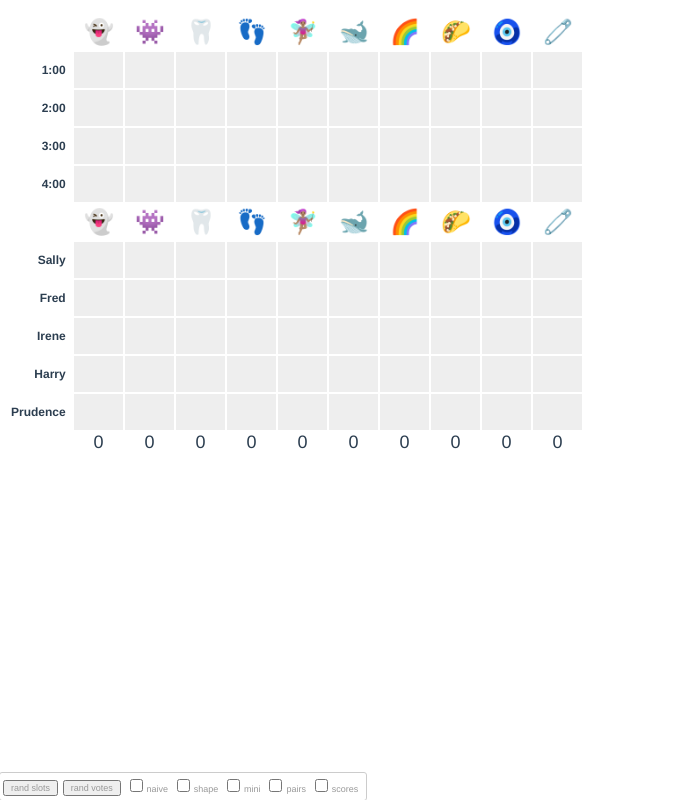
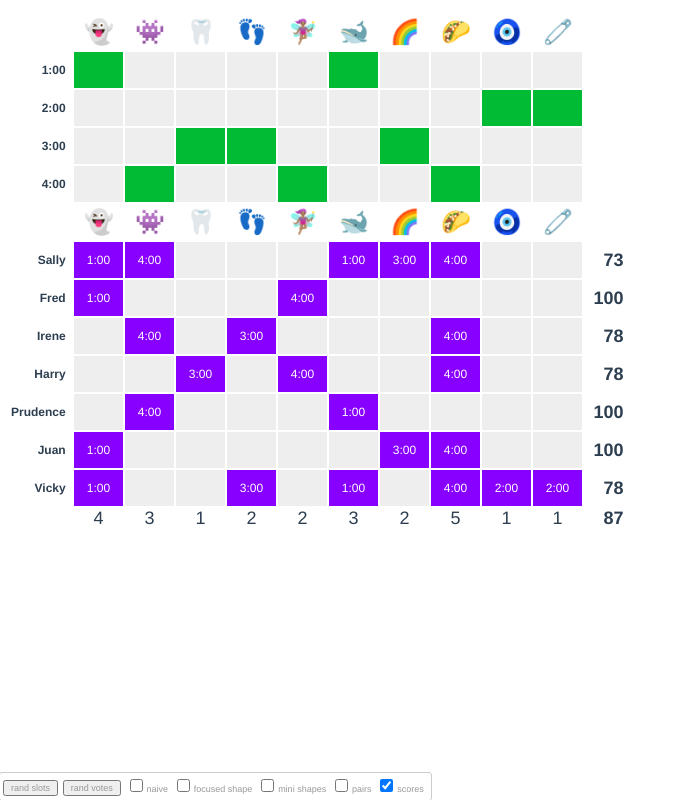
Before and after one commit to pcantrell/sessionizer-visualizer, a Vue app: page / in a window 1280 px wide. Shown: the whole page, without its empty margins (0-686 px from the left). Built offline with nearby package versions, Linux system fonts and the light colour scheme.

Commit message:
Shapes, pairs, shape scores

```diff
--- a/src/App.vue
+++ b/src/App.vue
@@ -18,6 +18,12 @@
                         focused: session.timeslotID === timeslotID && isSessionFocused(sessionID) }"
               @click="session.timeslotID = timeslotID">
           </td>
+
+          <td class="focused placeholder" v-if="options.showFocusedShape && focus">
+            <div class="big shape-block-row">
+              <div class="big shape-block" v-for="session in groupedSessions(focus)[timeslotID]"/>
+            </div>
+          </td>
         </tr>
 
         <tr class="top-header">
@@ -30,6 +36,7 @@
 
         <tr v-for="participant in schedule.participants"
             :class="{ participant: true, focused: focus === participant }">
+
           <th @click="toggleFocus(participant)">
             {{participant.name}}
           </th>
@@ -39,7 +46,7 @@
             {{ schedule.timeslots[session.timeslotID] }}
           </td>
 
-          <template v-if="options.showNaiveScoring">
+          <template v-if="options.showNaiveScores">
             <td class="scoring numeric naive">
               {{ naiveScore(participant) }}
             </td>
@@ -49,6 +56,19 @@
               </span>
             </td>
           </template>
+
+          <td class="scoring" v-if="options.showMiniShapes">
+            <div class="small shape-block-row" v-for="timeslot, timeslotID in schedule.timeslots">
+              <div class="small shape-block" v-for="session in groupedSessions(participant)[timeslotID]"/>
+            </div>
+          </td>
+
+          <template v-if="options.showShapeScores">
+            <td class="scoring numeric shape">
+              {{ shapeScore(participant) }}
+            </td>
+          </template>
+
         </tr>
 
         <tr class="totals">
@@ -57,7 +77,7 @@
             {{ voteCount(sessionID) }}
           </td>
 
-          <template v-if="options.showNaiveScoring">
+          <template v-if="options.showNaiveScores">
             <td class="scoring numeric naive">
               {{ averageOverParticipants(naiveScore) }}
             </td>
@@ -65,17 +85,38 @@
               {{ averageOverParticipants(naivePercent) }}%
             </td>
           </template>
+
+          <td class="placeholder" v-if="options.showMiniShapes">
+          </td>
+
+          <template v-if="options.showShapeScores">
+            <td class="scoring numeric shape">
+              {{ averageOverParticipants(shapeScore) }}
+            </td>
+          </template>
         </tr>
 
       </table>
     </div>
 
+    <div class="complaint-pairs" v-if="options.showPairs">
+      <div v-for="participant in schedule.participants">
+        <div v-for="sessionGroup in groupedSessions(participant)">
+          <div v-for="session0, index in sessionGroup">
+            <div v-for="session1 in sessionGroup.slice(index + 1)" class="complaint">
+              ☹️ {{ participant.name }}: {{ session0.name }} vs {{ session1.name }}
+            </div>
+          </div>
+        </div>
+      </div>
+    </div>
+
     <div class="control-panel">
       <button @click="randomizeSlots()">rand slots</button>
       <button @click="randomizeVotes()">rand votes</button>
-      <Toggle v-model="options.showNaiveScoring" label="naive" />
-      <Toggle v-model="options.showFocusedShape" label="shape" />
-      <Toggle v-model="options.showMiniShapes" label="mini" />
+      <Toggle v-model="options.showNaiveScores" label="naive" />
+      <Toggle v-model="options.showFocusedShape" label="focused shape" />
+      <Toggle v-model="options.showMiniShapes" label="mini shapes" />
       <Toggle v-model="options.showPairs" label="pairs" />
       <Toggle v-model="options.showShapeScores" label="scores" />
     </div>
@@ -95,19 +136,33 @@ import Toggle from './components/Toggle.vue';
 
 export default class App extends Vue {
   public schedule = {
-    participants: ["Sally", "Fred", "Irene", "Harry", "Prudence"].map(makeParticipant),
+    participants: ["Sally", "Fred", "Irene", "Harry", "Prudence", "Juan", "Vicky"].map(makeParticipant),
     sessions: ["👻", "👾", "🦷", "👣", "🧚🏽‍♀️", "🐋", "🌈", "🌮", "🧿", "🧷"].map(makeSession),
     timeslots: ["1:00", "2:00", "3:00", "4:00"],
   };
   public focus: Participant | null = null;
 
   public options = {
-    showNaiveScoring: false,
+    showNaiveScores: false,
     showFocusedShape: false,
     showMiniShapes: false,
     showPairs: false,
     showShapeScores: false,
   };
+
+  constructor() {
+    super();
+    setTimeout(
+      () => {
+        this.randomizeSlots();
+        this.randomizeVotes();
+        // this.options.showNaiveScores = true;
+        // this.options.showFocusedShape = true;
+        // this.options.showMiniShapes = true;
+        // this.options.showPairs = true;
+        this.options.showShapeScores = true;
+      }, 0.2);
+  }
 
   public toggleVote(participant: Participant, sessionID: number) {
     if (participant.votes.includes(sessionID)) {
@@ -134,16 +189,17 @@ export default class App extends Vue {
       .length;
   }
 
-  public averageOverParticipants(metric: (p:Participant) => number): number {
-    let sum = 0, count = 0;
+  public averageOverParticipants(metric: (p: Participant) => number): number | null {
+    let sum = 0;
+    let count = 0;
     for (const participant of this.schedule.participants) {
-      const value = metric(participant)
+      const value = metric(participant);
       if (!isNaN(value)) {
         sum += value;
         count += 1;
       }
     }
-    return (count === 0) ? undefined : Math.round(sum / count);
+    return (count === 0) ? null : Math.round(sum / count);
   }
 
   public naiveScore(participant: Participant): number {
@@ -153,6 +209,20 @@ export default class App extends Vue {
   public naivePercent(participant: Participant): number {
     return Math.round(
       this.naiveScore(participant) / participant.votes.length * 100);
+  }
+
+  public shapeScore(participant: Participant): number | null {
+    //       2 * k / (size.to_f * (k + 1))
+    const sessionCount = participant.votes.length;
+    if (sessionCount === 0) {
+      return null;
+    }
+
+    let total = 0;
+    for (const sessionGroup of this.groupedSessions(participant)) {
+      total += 2 * sessionGroup.length / (sessionCount * (sessionGroup.length + 1));
+    }
+    return Math.round(total * 100);
   }
 
   public toggleFocus(participant: Participant) {
@@ -229,7 +299,7 @@ function makeParticipant(name: string): Participant {
         background: #eee;
     }
     td.placeholder {
-      visibility: hidden;
+      background: none;
     }
     th {
       text-align: right;
@@ -287,6 +357,50 @@ function makeParticipant(name: string): Participant {
         filter: none;
       }
     }
+
+  .shape-block-row {
+    text-align: left;
+    white-space: nowrap;
+    width: 3em;
+    height: 3em;
+    padding: 0;
+    background: none;
+    &.small {
+      height: 0.2em;
+      margin-left: 0.5em;
+      margin-top: 1px;
+      position: relative;
+      top: -0.9em;
+    }
+    &.big {
+      padding-left: 2em;
+      border-left: 1px solid black;
+      margin-left: 2em;
+      margin-bottom: -0.3em;
+    }
+  }
+  .shape-block {
+    display: inline-block;
+    margin-right: 1px;
+    &.small {
+      width: 0.2em;
+      height: 0.2em;
+      background: black;
+    }
+    &.big {
+      width: 4em;
+      height: 3em;
+      background: #00BB33;
+    }
+  }
+}
+
+.complaint-pairs {
+  position: fixed;
+  right: 1em;
+  top: 1em;
+  height: 100%;
+  font-size: 120%;
 }
 
 .control-panel {
```
